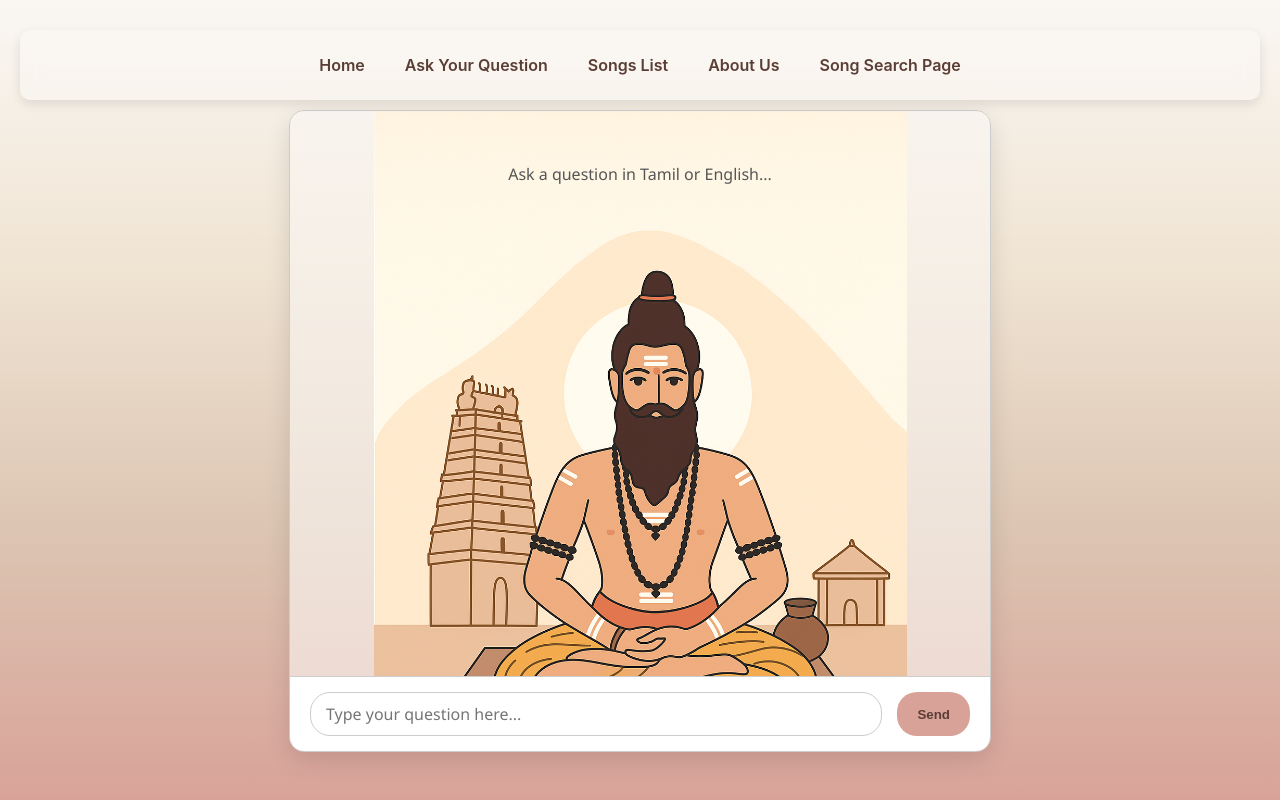
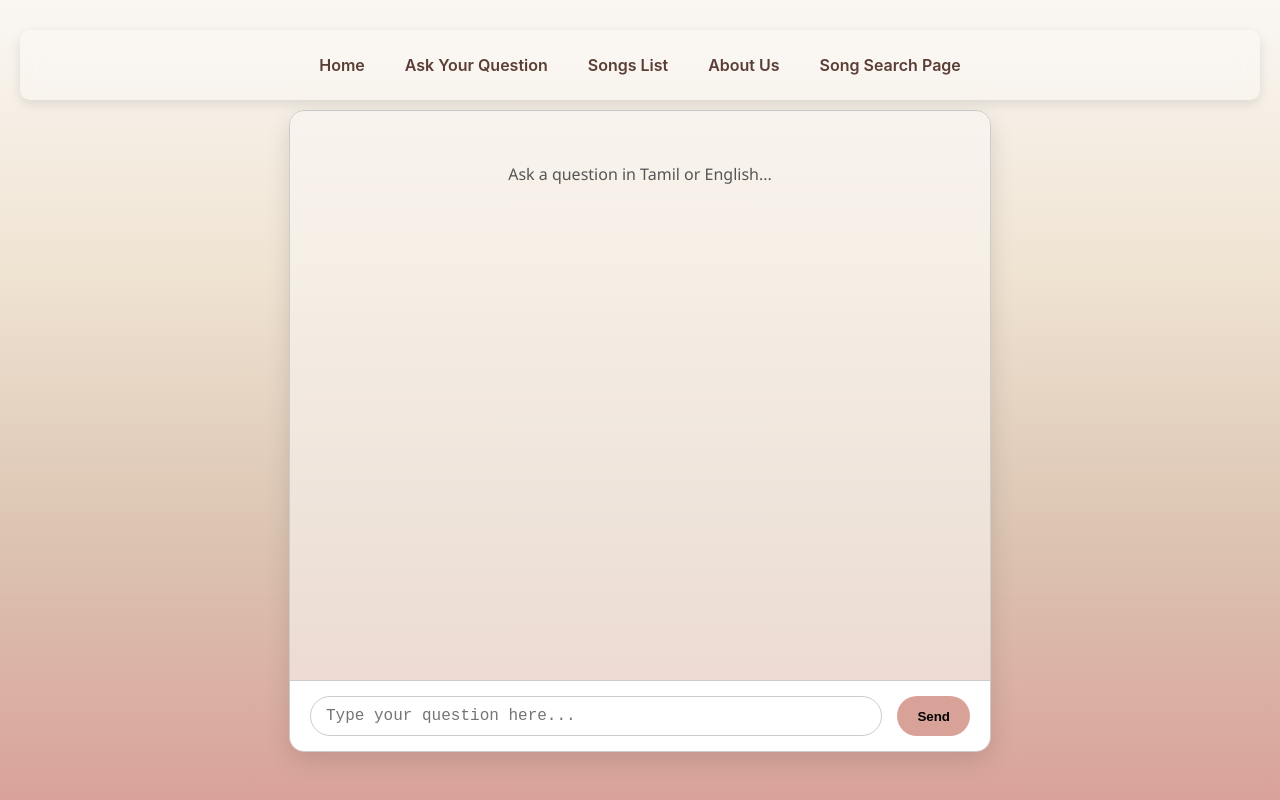
Before and after one commit to Mohan1494/tirumantiram-app, a React (Create React App) app: page /ask in a window 1280 px wide. Built offline with nearby package versions, Linux system fonts and the light colour scheme.

Commit message:
Updated scope of tirumandiram

```diff
--- a/src/pages/Ask.js
+++ b/src/pages/Ask.js
@@ -6,44 +6,71 @@ function Ask() {
   const [query, setQuery] = useState("");
   const chatEndRef = useRef(null);
 
-  const BASE_URL = "https://guru-25-tm.hf.space";
 
+   const BASE_URL = "https://guru-25-tm.hf.space";
   useEffect(() => {
     chatEndRef.current?.scrollIntoView({ behavior: "smooth" });
   }, [messages]);
 
-
   async function handleSend() {
     if (!query.trim()) return;
-    setMessages((msgs) => [...msgs, { sender: "user", text: query }]);
+
     const userQuery = query;
+    setMessages((msgs) => [...msgs, { sender: "user", text: userQuery }]);
     setQuery("");
 
     try {
-      const res = await fetch(`${BASE_URL}/chat_search?q=${encodeURIComponent(userQuery)}`);
+      const res = await fetch(
+        `${BASE_URL}/chat_search?q=${encodeURIComponent(userQuery)}`
+      );
       const data = await res.json();
 
+      // 🔴 OUT OF SCOPE CASE
+      if (data.out_of_scope) {
+        setMessages((msgs) => [
+          ...msgs,
+          {
+            sender: "bot",
+            text: ` ${data.message}`,
+            isHtml: false,
+          },
+        ]);
+        return;
+      }
+
+      // 🟢 IN-SCOPE CASE
       const botMessages = [];
 
+      // Summary message
       botMessages.push({
         sender: "bot",
-        text: `💡 Summary:\n${data.summary}\n\n📖 Relevant Verses:`,
+        text: `💡 Summary:\n${data.summary}`,
         isHtml: false,
       });
 
+      // Verses
       data.results.forEach((r, i) => {
         botMessages.push({
           sender: "bot",
           isHtml: true,
           text: (
-            <div key={i} style={{ marginBottom: "10px" }}>
+            <div key={i} style={{ marginBottom: "12px" }}>
               <strong>{i + 1}. Song #{r.song_number}</strong>
               <br />
-              <span>பாடல்: {r.padal.slice(0, 80)}{r.padal.length > 80 ? "..." : ""}</span>
+              <span>
+                பாடல்: {r.padal.slice(0, 80)}
+                {r.padal.length > 80 ? "..." : ""}
+              </span>
               <br />
-              <span>விளக்கம்: {r.vilakam.slice(0, 80)}{r.vilakam.length > 80 ? "..." : ""}</span>
+              <span>
+                விளக்கம்: {r.vilakam.slice(0, 80)}
+                {r.vilakam.length > 80 ? "..." : ""}
+              </span>
               <br />
-              <span>Meaning (English): {r.vilakam_en.slice(0, 80)}{r.vilakam_en.length > 80 ? "..." : ""}</span>
+              <span>
+                Meaning (English): {r.vilakam_en.slice(0, 80)}
+                {r.vilakam_en.length > 80 ? "..." : ""}
+              </span>
               <br />
               <Link
                 to={`/songs/${encodeURIComponent(r.payiram)}/${r.song_number}`}
@@ -61,7 +88,11 @@ function Ask() {
       console.error(error);
       setMessages((msgs) => [
         ...msgs,
-        { sender: "bot", text: "⚠️ Sorry, something went wrong.", isHtml: false },
+        {
+          sender: "bot",
+          text: "⚠️ Sorry, something went wrong.",
+          isHtml: false,
+        },
       ]);
     }
   }
@@ -93,11 +124,6 @@ function Ask() {
           flexGrow: 1,
           padding: "20px",
           overflowY: "auto",
-          backgroundImage: "url('/background.png')",
-          backgroundSize: "contain",
-          backgroundPosition: "center",
-          backgroundRepeat: "no-repeat",
-          backgroundAttachment: "fixed",
           backgroundColor: "rgba(250, 247, 243, 0.6)",
         }}
       >
@@ -116,12 +142,13 @@ function Ask() {
               padding: "12px 18px",
               borderRadius: "20px",
               whiteSpace: "pre-line",
-              backgroundColor: msg.sender === "user" ? "#D9A299" : "#F0E4D3",
+              backgroundColor:
+                msg.sender === "user" ? "#D9A299" : "#F0E4D3",
               color: "#5A3E36",
-              alignSelf: msg.sender === "user" ? "flex-end" : "flex-start",
+              alignSelf:
+                msg.sender === "user" ? "flex-end" : "flex-start",
               boxShadow: "0 2px 6px rgba(0,0,0,0.1)",
               fontSize: "1rem",
-              lineHeight: "1.4",
             }}
           >
             {msg.text}
@@ -156,8 +183,6 @@ function Ask() {
             borderRadius: "20px",
             border: "1px solid #ccc",
             fontSize: "1rem",
-            fontFamily: "'Segoe UI', Tahoma, Geneva, Verdana, sans-serif",
-            color: "#5A3E36",
           }}
         />
         <button
@@ -169,7 +194,6 @@ function Ask() {
             borderRadius: "20px",
             padding: "10px 20px",
             fontWeight: "600",
-            color: "#5A3E36",
             cursor: "pointer",
           }}
         >
```
